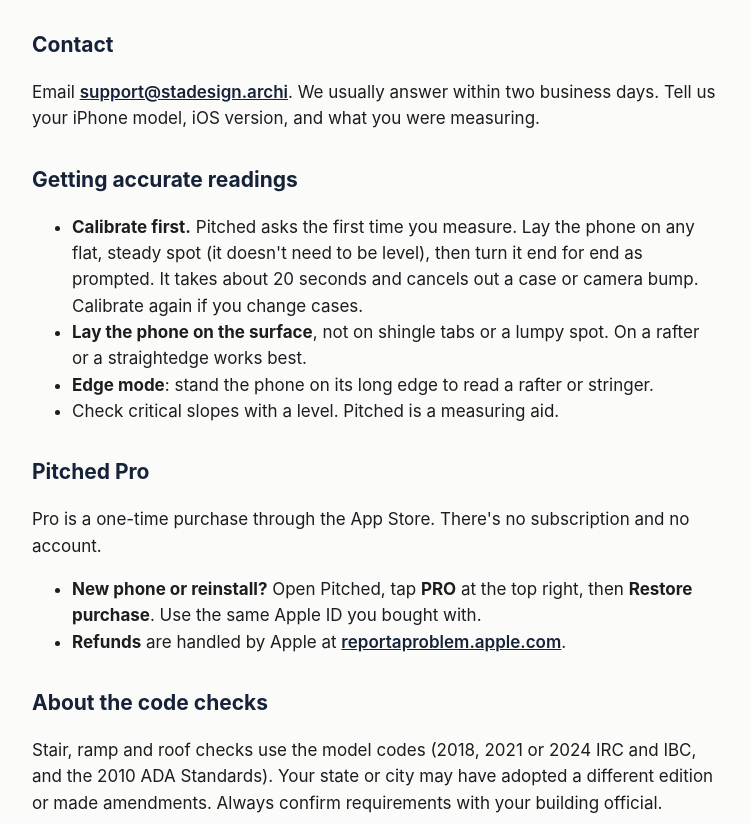
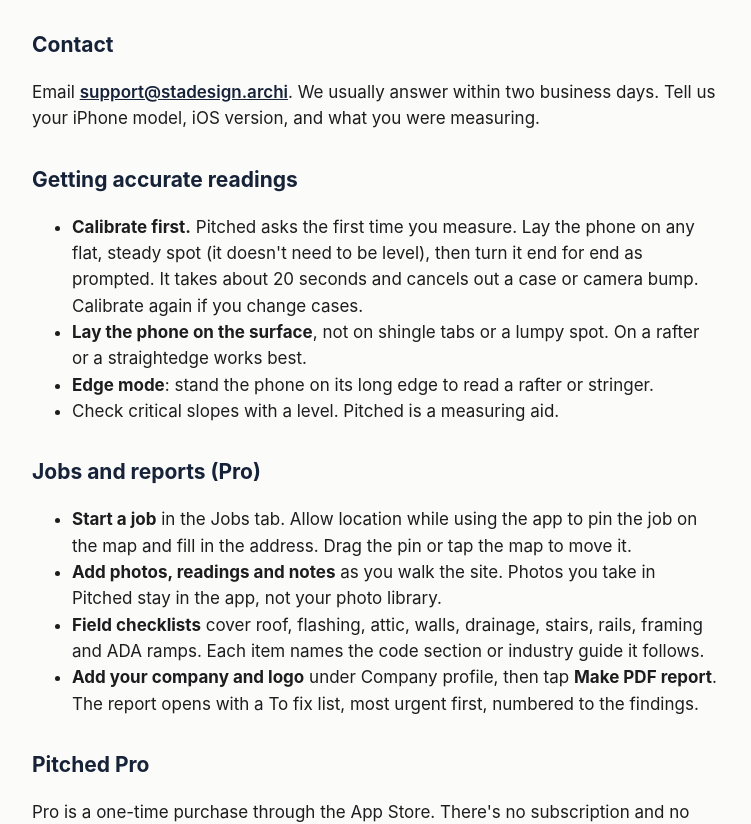
Before and after one commit to sthes26/pitched, a plain HTML site: page index.html in a window 1280 px wide. Shown: the part 130-954 px from the top of the page, without its empty margins (264-1015 px from the left). Drawn offline with Linux system fonts and the light colour scheme.

Commit message:
Support and privacy: jobs, field checklists, reports and Safari links
Matches pitch-app-ios main 9385fea and the App Store listing.

Co-Authored-By: Claude Opus 5.5 <noreply@anthropic.com>

```diff
--- a/index.html
+++ b/index.html
@@ -15,15 +15,23 @@
 <li>Check critical slopes with a level. Pitched is a measuring aid.</li>
 </ul>
 
+<h2>Jobs and reports (Pro)</h2>
+<ul>
+<li><b>Start a job</b> in the Jobs tab. Allow location while using the app to pin the job on the map and fill in the address. Drag the pin or tap the map to move it.</li>
+<li><b>Add photos, readings and notes</b> as you walk the site. Photos you take in Pitched stay in the app, not your photo library.</li>
+<li><b>Field checklists</b> cover roof, flashing, attic, walls, drainage, stairs, rails, framing and ADA ramps. Each item names the code section or industry guide it follows.</li>
+<li><b>Add your company and logo</b> under Company profile, then tap <b>Make PDF report</b>. The report opens with a To fix list, most urgent first, numbered to the findings.</li>
+</ul>
+
 <h2>Pitched Pro</h2>
-<p>Pro is a one-time purchase through the App Store. There's no subscription and no account.</p>
+<p>Pro is a one-time purchase through the App Store. There's no subscription and no account. It adds stair and ramp drawings, landings and turns, the ADA checklist, build and roof type checks, jobs with photos and field checklists, local roof advice, material takeoff and PDF reports with your logo.</p>
 <ul>
 <li><b>New phone or reinstall?</b> Open Pitched, tap <b>PRO</b> at the top right, then <b>Restore purchase</b>. Use the same Apple ID you bought with.</li>
 <li><b>Refunds</b> are handled by Apple at <a href="https://reportaproblem.apple.com">reportaproblem.apple.com</a>.</li>
 </ul>
 
 <h2>About the code checks</h2>
-<p>Stair, ramp and roof checks use the model codes (2018, 2021 or 2024 IRC and IBC, and the 2010 ADA Standards). Your state or city may have adopted a different edition or made amendments. Always confirm requirements with your building official.</p>
+<p>Stair, ramp and roof checks use the model codes (2018, 2021 or 2024 IRC and IBC, and the 2010 ADA Standards). Field checklists also cite industry guides such as NRCA, SMACNA, IIBEC, AWC, ACI and NAAMM. Your state or city may have adopted a different edition or made amendments. Always confirm requirements with your building official.</p>
 
 <h2>Privacy</h2>
 <p>Pitched collects no data. Read the <a href="privacy.html">privacy policy</a>.</p>
```
Also changed, not shown: privacy.html (+5 -2 lines).
